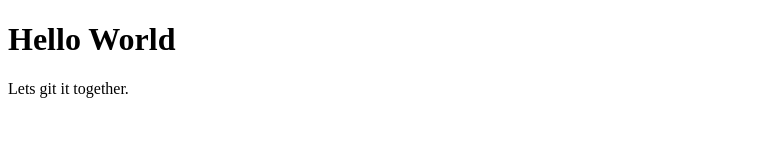
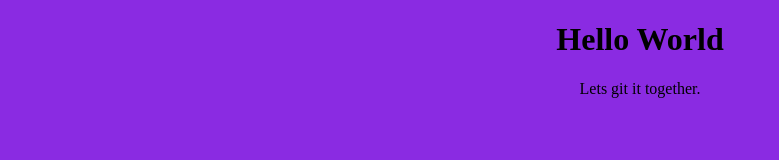
Before and after one commit to nandawulaagnes/webpage, a plain HTML site: page index.html in a window 1280 px wide. Shown: the whole page, without its empty margins (0-779 px from the left). Drawn offline with Linux system fonts and the light colour scheme.

Commit message:
change background-color for the web-page

```diff
--- a/index.html
+++ b/index.html
@@ -5,6 +5,7 @@
     <meta name="viewport" content="width=device-width, initial-scale=1.0">
     <meta http-equiv="X-UA-Compatible" content="ie=edge">
     <title>git page</title>
+    <link rel="stylesheet" href="style.css">
 </head>
 <body>
     <h1>Hello World</h1>
--- /dev/null
+++ b/style.css
@@ -0,0 +1,5 @@
+body{
+    background-color: blueviolet;
+    text-align: center;
+    text-decoration: none;
+}
```
